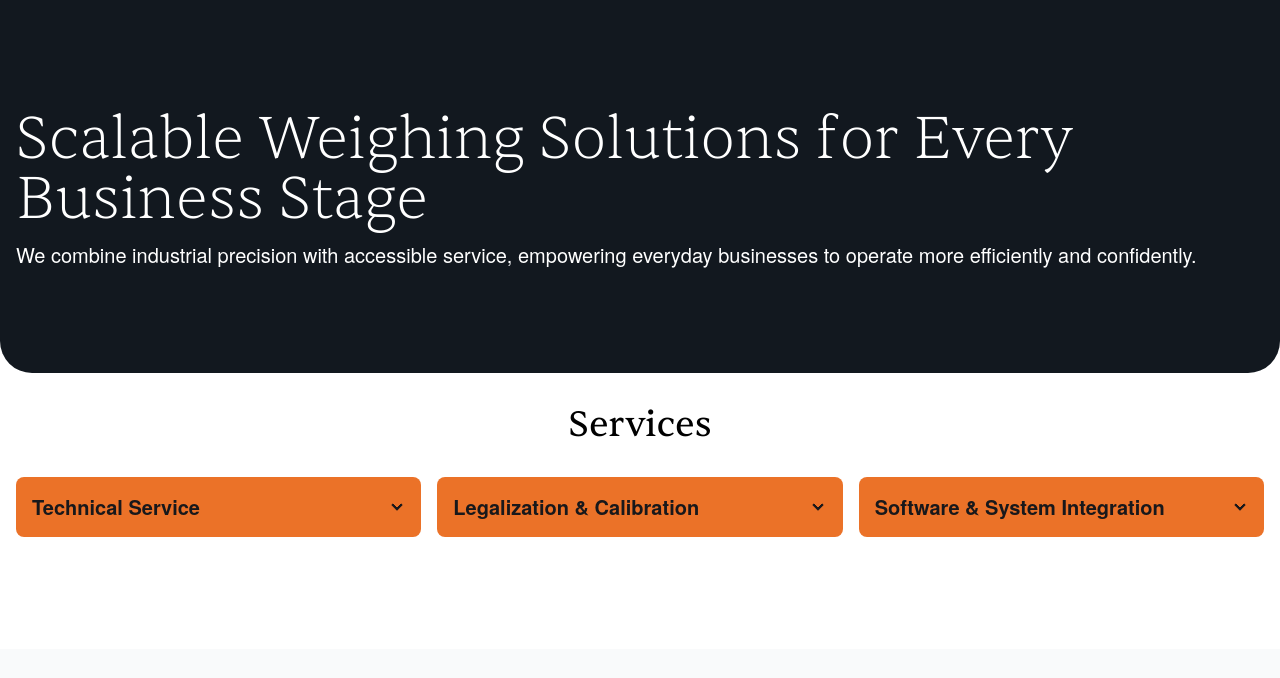
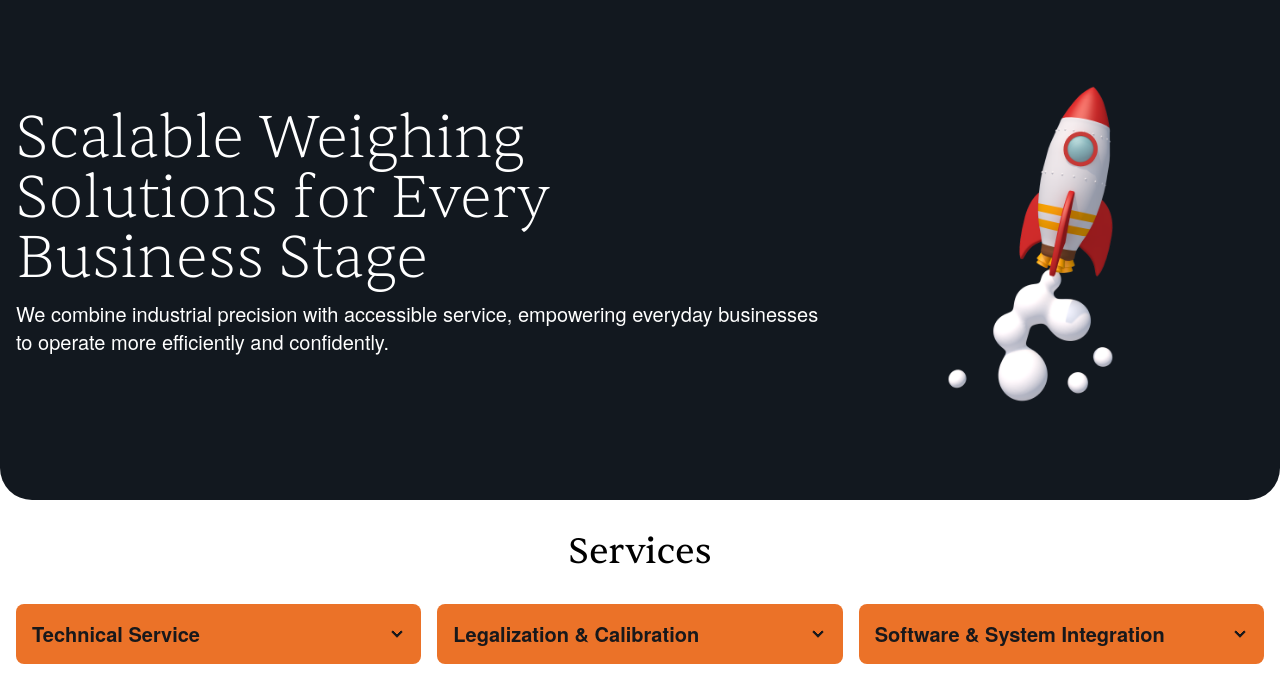
Before and after one commit to dionwsaja/fusion-test-1, a website: page index.html in a window 1280 px wide. Shown: the part 81-759 px from the top of the page. Drawn offline with nearby package versions, Linux system fonts and the light colour scheme; a web font is replaced by a local one.

Commit message:
nambahin rocket lagi

```diff
--- a/index.html
+++ b/index.html
@@ -110,7 +110,7 @@
 
     <!-- Hero section starts -->
     <section
-      class="bg-[#12181F] text-white md:pt-20 md:pb-20 pb-8 rounded-b-4xl"
+      class="bg-[#12181F] text-white md:pt-0 md:pb-10 pb-8 rounded-b-4xl"
     >
       <div class="max-w-7xl mx-auto px-4">
         <div class="flex flex-col md:flex-row items-center justify-center">
@@ -128,7 +128,7 @@
             <img
               src="./public/images/rocket.png"
               alt=""
-              class="w-[300px] md:w-[500px] lg:w-[800px] hidden"
+              class="w-[300px] md:w-[500px] lg:w-[800px]"
             />
           </div>
         </div>
```
Also changed, not shown: src/css/output.css.
